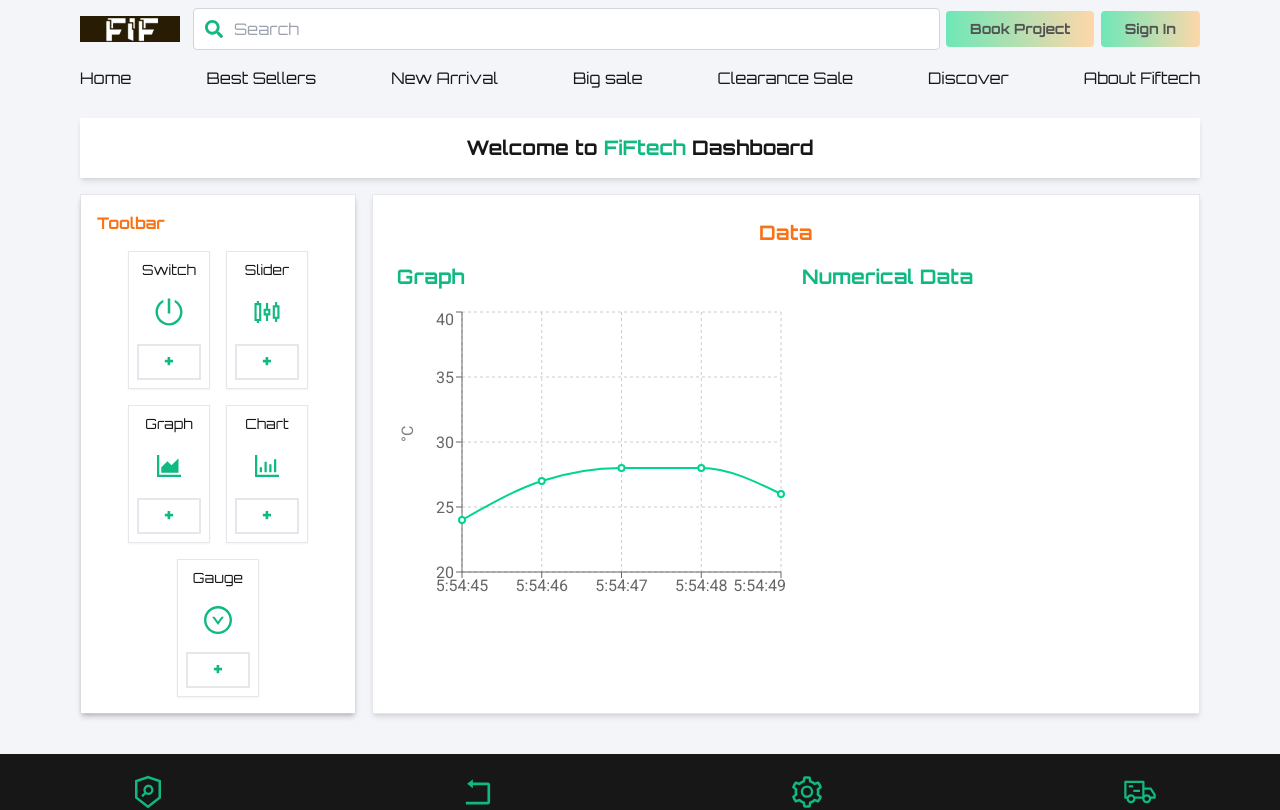
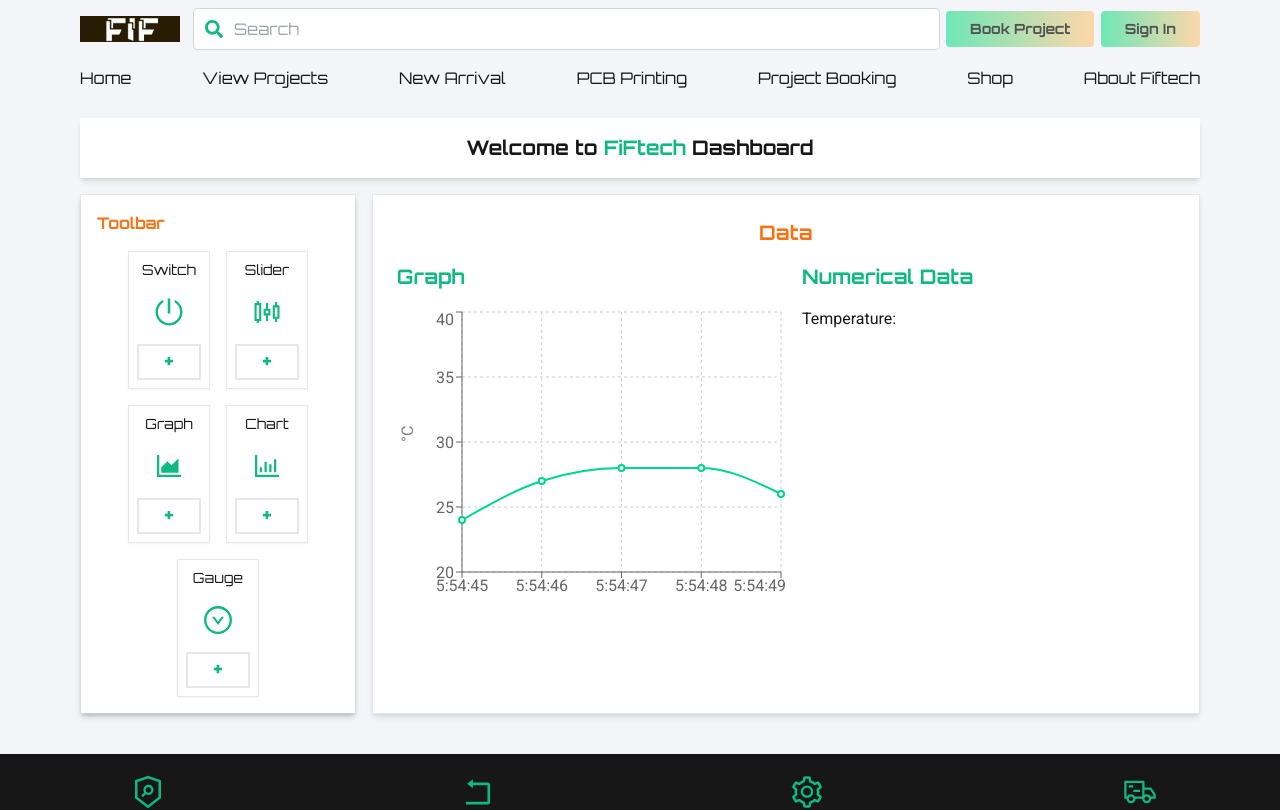
Before and after one commit to Shihab221/firefly, a Next.js app: page /projectdashboard in a window 1280 px wide. Shown: the top 810 px of the page. Built offline with nearby package versions, Linux system fonts and the light colour scheme.

Commit message:
navbar links added

```diff
--- a/app/(main)/projectdashboard/page.tsx
+++ b/app/(main)/projectdashboard/page.tsx
@@ -2,7 +2,7 @@ import Graph from '@/components/Graph'
 import Toolbar from '@/components/Toolbar'
 import React from 'react'
 
-const page = () => {
+const page = ({temp}) => {
   return (
     <div className='px-10 sm:px-20 pt-5 pb-10'>
         <h4 className='bg-white font-orbitron w-full py-4 text-center font-semibold mb-4 text-xl  shadow-md'>Welcome to <span className='text-emerald-500'>FiFtech</span> Dashboard</h4>
@@ -18,7 +18,7 @@ const page = () => {
                     </div>
                     <div>
                         <h4 className='font-orbitron font-bold text-emerald-500 text-xl mb-4'>Numerical Data</h4>
-
+                        <p>Temperature:{}</p>
                     </div>
                 </div>
             </div>
--- a/components/Navbar.tsx
+++ b/components/Navbar.tsx
@@ -8,19 +8,20 @@ import { motion } from 'framer-motion';
 import Link from 'next/link';
 
 const navbarData = [
-  { title: 'Home', url: '#' },
-  { title: 'Best Sellers', url: '#' },
+  { title: 'Home', url: '/' },
+  { title: 'View Projects', url: '/allprojects' },
   { title: 'New Arrival', url: '#' },
-  { title: 'Big sale', url: '#' },
-  { title: 'Clearance Sale', url: '#' },
-  { title: 'Discover', url: '#' },
-  { title: 'About Fiftech', url: '#' },
+  { title: 'PCB Printing', url: '/pcbprinting' },
+  { title: 'Project Booking', url: '/bookproject' },
+  { title: 'Shop', url: '/https://shop-roboflybd.vercel.app/' },
+  { title: 'About Fiftech', url: '/about' },
 ];
 const Navbar = () => {
   const [isOpen, setIsOpen] = useState(false);
   return (
     <div className="w-full px-2 sm:px-20 font-orbitron">
       <div className="flex flex-row items-center justify-between py-2">
+        <Link href="/">
           <Image
             src="/images/logo.jpg"
             alt="logo"
@@ -28,6 +29,7 @@ const Navbar = () => {
             height={100}
             className="sm:block hidden"
           />
+        </Link>
         <motion.button whileTap={{ scale: 0.9 }}>
           {isOpen ? (
             <IoClose
@@ -94,7 +96,9 @@ const Navbar = () => {
                 key={index}
                 className="flex flex-row items-center  justify-between py-2 hover:font-bold cursor-pointer"
               >
+                <Link href={`${item.url}`}>
                   <p className="text-neutral-900 text-md">{item.title}</p>
+                </Link>
               </div>
             ))}
           </div>
```
Lines whose indentation alone changed are shown as unchanged.
